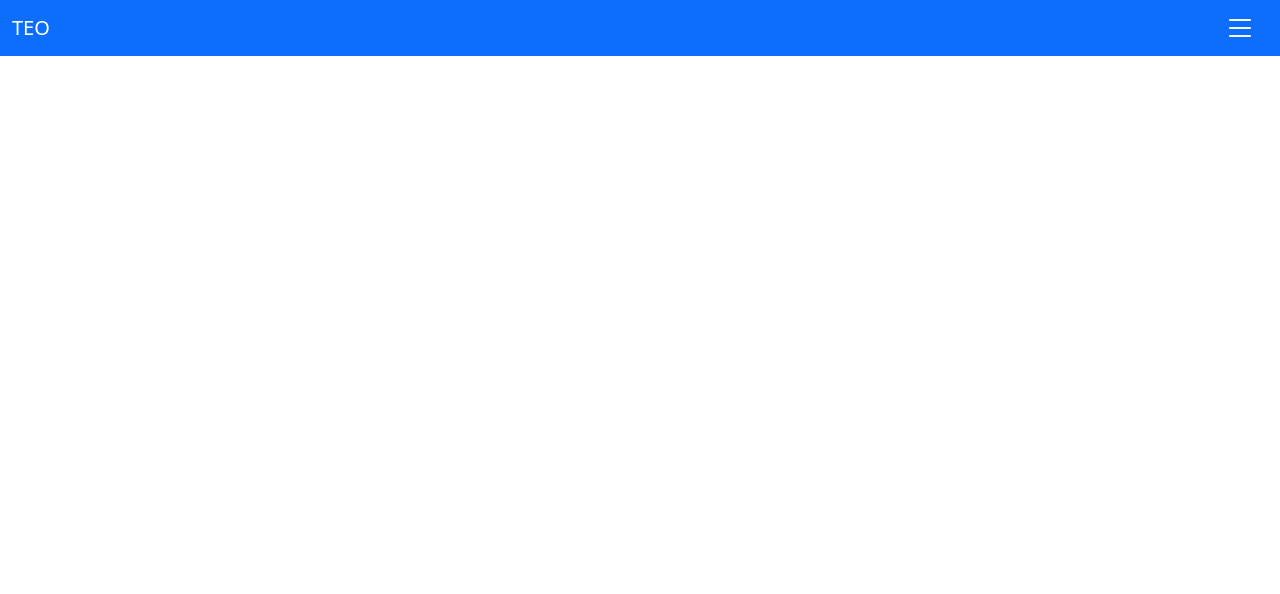
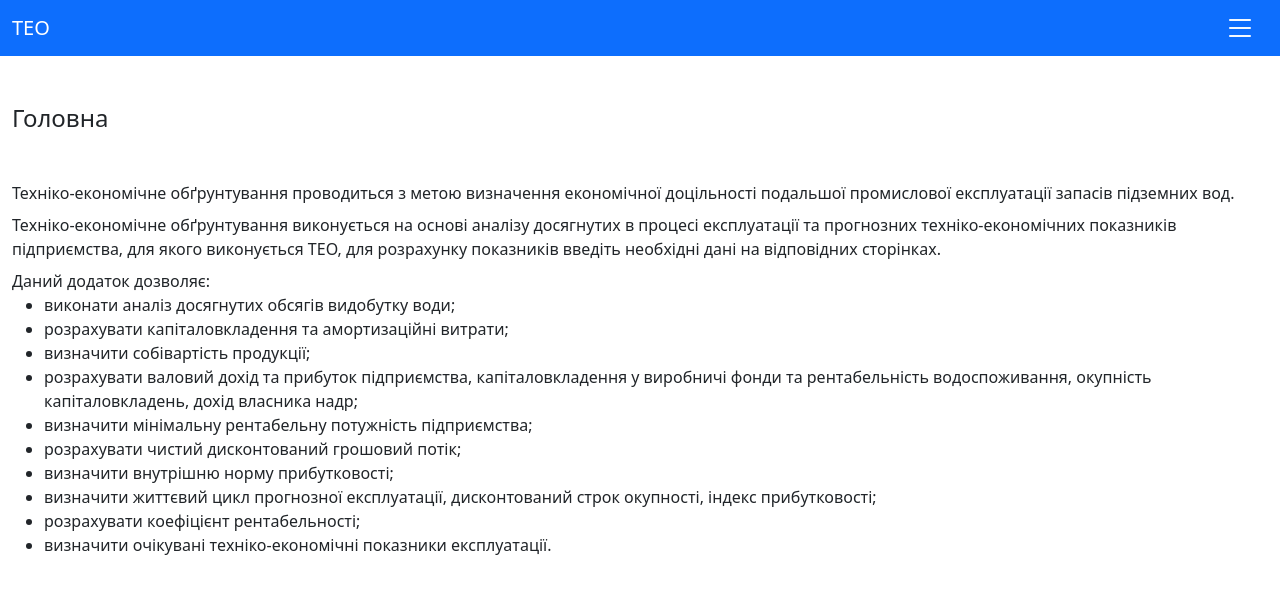
Before and after one commit to anstss/feasibility-study-GWE, a React (Create React App) app in the folder feasibility-study-gwe/: page / in a window 1280 px wide. Before the commit this address had no page. Shown: the top 594 px of the page. Built offline with nearby package versions, Linux system fonts and the light colour scheme.

Commit message:
feat: add main page

```diff
--- a/feasibility-study-gwe/src/app.tsx
+++ b/feasibility-study-gwe/src/app.tsx
@@ -41,6 +41,7 @@ import LifeCyclePage from "./components/pages/lifeCyclePage/lifeCyclePage";
 import { lifeCycleSlice } from "./store/reducers/lifeCycleSlice";
 import ProfitabilityRatioPage from "./components/pages/profitabilityRatioPage/profitabilityRatioPage";
 import { profitabilityRatioSlice } from "./store/reducers/profitabilityRatioSlice";
+import MainPage from "./components/pages/mainPage";
 
 function App() {
   const dispatch = useAppDispatch();
@@ -125,6 +126,7 @@ function App() {
       <Navbar />
       <div className="container">
         <Routes>
+          <Route path={"/"} element={MainPage()} />
           <Route path={ANALYSIS_PAGE_ROUTE} element={AnalysisPage()} />
           <Route path={DEPRECIATION_PAGE_ROUTE} element={DepreciationPage()} />
           <Route path={COST_PRICE_PAGE_ROUTE} element={CostPricePage()} />
--- a/feasibility-study-gwe/src/components/navbar/navbar.tsx
+++ b/feasibility-study-gwe/src/components/navbar/navbar.tsx
@@ -49,8 +49,8 @@ const Navbar = () => {
           <div className="offcanvas-body">
             <ul className="navbar-nav justify-content-end flex-grow-1 pe-3">
               <li className="nav-item">
-                <Link to={"/"} className="nav-link active" aria-current="page">
-                  <div data-bs-toggle="offcanvas">Home</div>
+                <Link to={"/"} className="nav-link" aria-current="page">
+                  <div data-bs-toggle="offcanvas">Головна</div>
                 </Link>
               </li>
               <li className="nav-item">
--- /dev/null
+++ b/feasibility-study-gwe/src/components/pages/mainPage.tsx
@@ -0,0 +1,46 @@
+import React from "react";
+
+const MainPage = () => {
+  return (
+    <div>
+      <h2 className="fs-4 my-5">Головна</h2>
+      <div className={"my-2"}>
+        Техніко-економічне обґрунтування проводиться з метою визначення
+        економічної доцільності подальшої промислової експлуатації запасів
+        підземних вод.
+      </div>
+      <div className={"my-2"}>
+        Техніко-економічне обґрунтування виконується на основі аналізу
+        досягнутих в процесі експлуатації та прогнозних техніко-економічних
+        показників підприємства, для якого виконується ТЕО, для розрахунку
+        показників введіть необхідні дані на відповідних сторінках.
+      </div>
+      <div className={"my-2"}>
+        Даний додаток дозволяє:
+        <ul>
+          <li>виконати аналіз досягнутих обсягів видобутку води;</li>
+          <li>розрахувати капіталовкладення та амортизаційні витрати;</li>
+          <li>визначити собівартість продукції;</li>
+          <li>
+            розрахувати валовий дохід та прибуток підприємства,
+            капіталовкладення у виробничі фонди та рентабельність
+            водоспоживання, окупність капіталовкладень, дохід власника надр;
+          </li>
+          <li>визначити мінімальну рентабельну потужність підприємства;</li>
+          <li>розрахувати чистий дисконтований грошовий потік;</li>
+          <li>визначити внутрішню норму прибутковості;</li>
+          <li>
+            визначити життєвий цикл прогнозної експлуатації, дисконтований строк
+            окупності, індекс прибутковості;
+          </li>
+          <li>розрахувати коефіцієнт рентабельності;</li>
+          <li>
+            визначити очікувані техніко-економічні показники експлуатації.
+          </li>
+        </ul>
+      </div>
+    </div>
+  );
+};
+
+export default MainPage;
```
